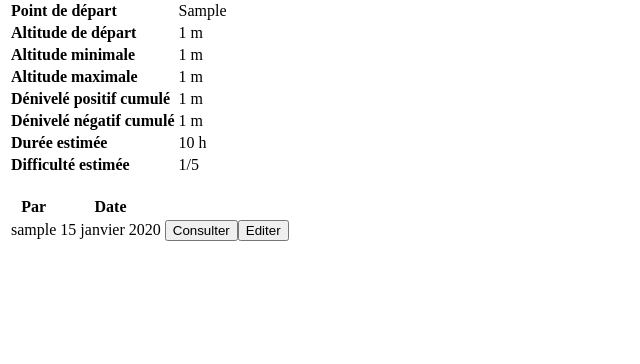
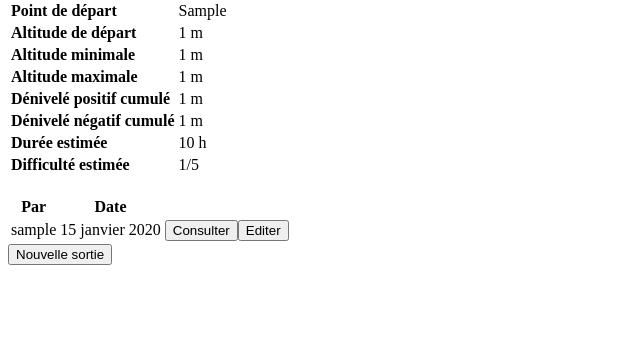
Before and after one commit to gbrivady/topoguide-gregory-brivady, a Django app: page /itineraires/sorties/1/ in a window 1280 px wide. Shown: the part 141-505 px from the top of the page, without its empty margins (0-640 px from the left). Run offline with Django 4.2, Linux system fonts and the light colour scheme; a user stored in the database is signed in; tables that the repository leaves empty hold one stand-in row (values such as "Sample post").

Commit message:
Redirect to sortie creation page
Add a button 'Nouvelle sortie' to create a new sortie from the page that list all the sortie of an 'Itineraire'

```diff
--- a/topoguide/itineraires/templates/itineraires/itineraire.html
+++ b/topoguide/itineraires/templates/itineraires/itineraire.html
@@ -118,4 +118,7 @@
         <p>Aucune sortie n'a été renseignée.</p>
     {% endif %}
     {% endwith %}
+    <form action="{% url 'itineraires:nouvelle_sortie' %}" method="get">
+        <button name="i" value="{{itineraire.id}}"> Nouvelle sortie</button>
+    </form>
 {% endblock content %}
```
